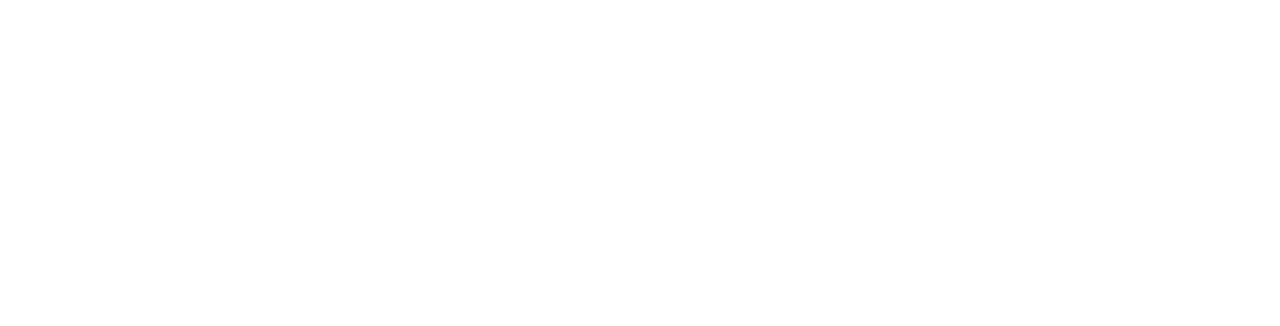
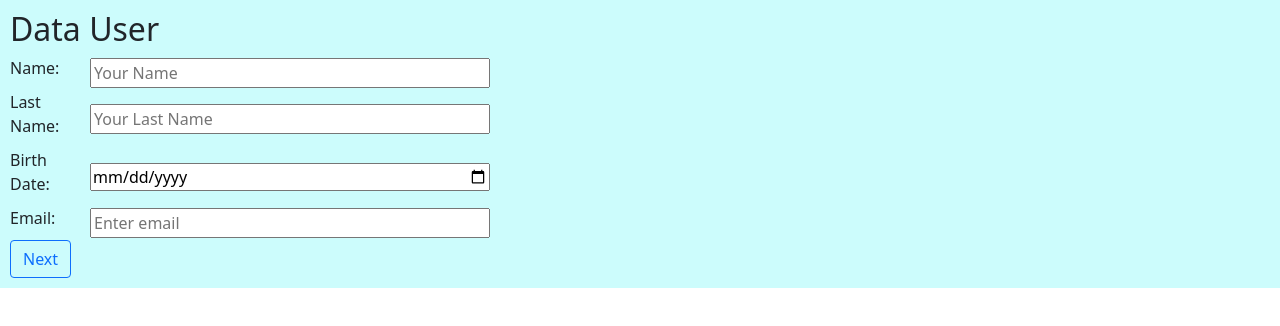
Before and after one commit to lallunavermella/202201-W4CH4-silvia-martinez, a React (Create React App) app: page / in a window 1280 px wide. Shown: the top 326 px of the page. Built offline with nearby package versions, Linux system fonts and the light colour scheme.

Commit message:
Add component Personal Data

```diff
--- a/package.json
+++ b/package.json
@@ -6,6 +6,7 @@
     "@testing-library/jest-dom": "^5.16.2",
     "@testing-library/react": "^12.1.2",
     "@testing-library/user-event": "^13.5.0",
+    "bootstrap": "^5.1.3",
     "react": "^17.0.2",
     "react-dom": "^17.0.2",
     "react-scripts": "5.0.0",
--- a/src/App.css
+++ b/src/App.css
@@ -1,38 +1,13 @@
+@import url("/node_modules/bootstrap/dist/css/bootstrap.min.css");
+.form-data label {
+  width: 80px;
+  display: inline-block;
+  margin-bottom: 10px;
+}
+.form-data input {
+  width: 400px;
+}
 .App {
-  text-align: center;
+  background-color: rgb(204, 252, 252);
+  padding: 10px;
 }
-
-.App-logo {
-  height: 40vmin;
-  pointer-events: none;
-}
-
-@media (prefers-reduced-motion: no-preference) {
-  .App-logo {
-    animation: App-logo-spin infinite 20s linear;
-  }
-}
-
-.App-header {
-  background-color: #282c34;
-  min-height: 100vh;
-  display: flex;
-  flex-direction: column;
-  align-items: center;
-  justify-content: center;
-  font-size: calc(10px + 2vmin);
-  color: white;
-}
-
-.App-link {
-  color: #61dafb;
-}
-
-@keyframes App-logo-spin {
-  from {
-    transform: rotate(0deg);
-  }
-  to {
-    transform: rotate(360deg);
-  }
-}
--- a/src/App.js
+++ b/src/App.js
@@ -1,7 +1,12 @@
 import "./App.css";
+import PersonalData from "./components/PersonalData";
 
 function App() {
-  return <div className="App"></div>;
+  return (
+    <div className="App">
+      <PersonalData />
+    </div>
+  );
 }
 
 export default App;
--- /dev/null
+++ b/src/components/PersonalData.js
@@ -0,0 +1,31 @@
+const PersonalData = () => {
+  return (
+    <>
+      <h2>Data User</h2>
+      <form className="form-data flex-column">
+        <div className="form-block d-flex align-items-center">
+          <label htmlFor="name">Name: </label>
+          <input type="text" id="name" placeholder="Your Name" />
+        </div>
+        <div className="form-block d-flex align-items-center">
+          <label htmlFor="lastName">Last Name: </label>
+          <input type="text" id="lastname" placeholder="Your Last Name" />
+        </div>
+        <div className="form-block d-flex align-items-center">
+          <label htmlFor="birthdate">Birth Date: </label>
+          <input type="date" id="birthdate" placeholder="Your Birth Day" />
+        </div>
+        <div className="form-block d-flex align-items-center">
+          <label htmlFor="email">Email: </label>
+          <input type="url" id="email" placeholder="Enter email" />
+        </div>
+        <div className="form-block d-flex align-items-center">
+          <button type="submit" className="btn btn-outline-primary ">
+            Next
+          </button>
+        </div>
+      </form>
+    </>
+  );
+};
+export default PersonalData;
```
Also changed, not shown: 1 other file (tests, documents, lock files or other folders).
